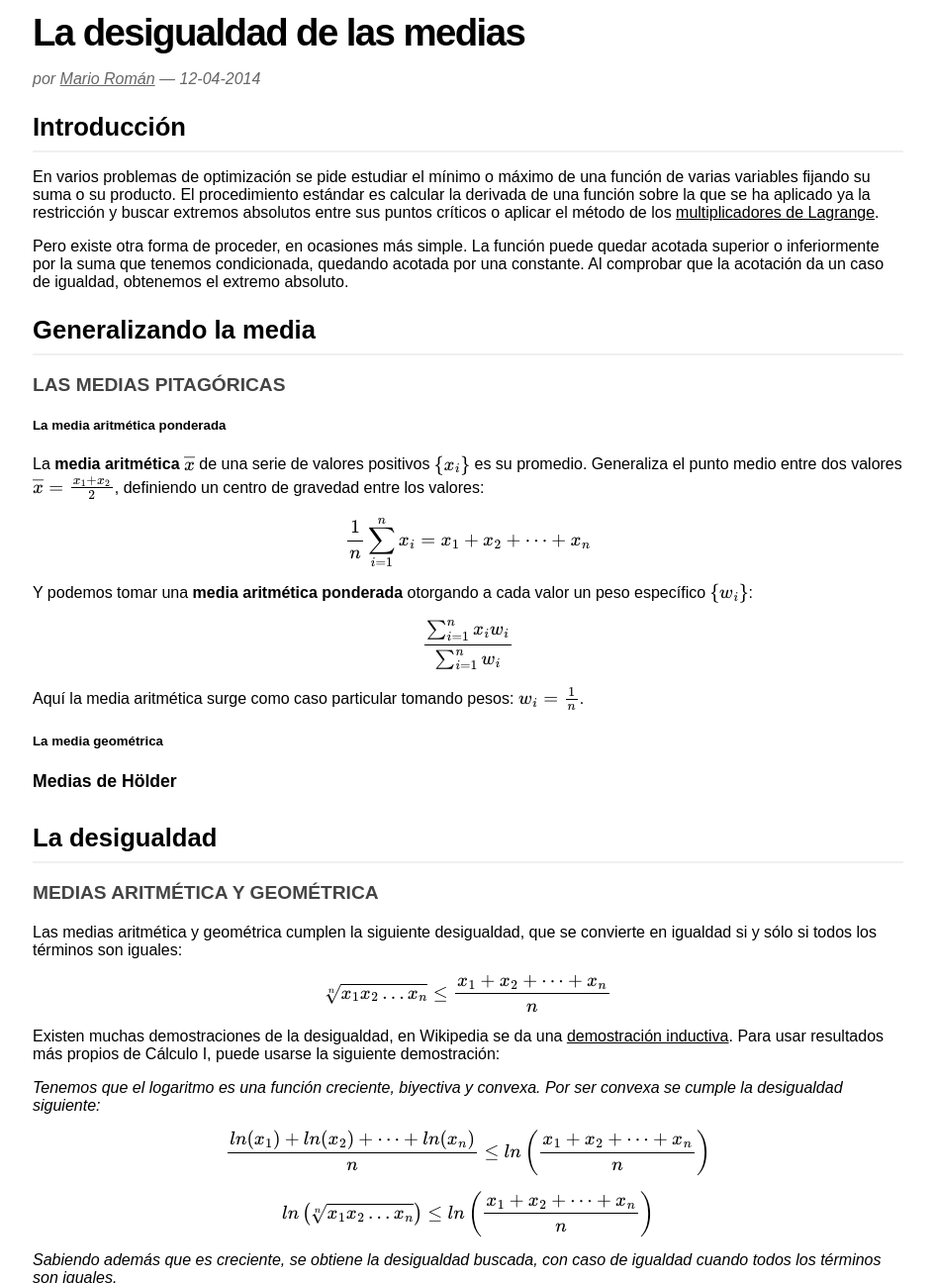
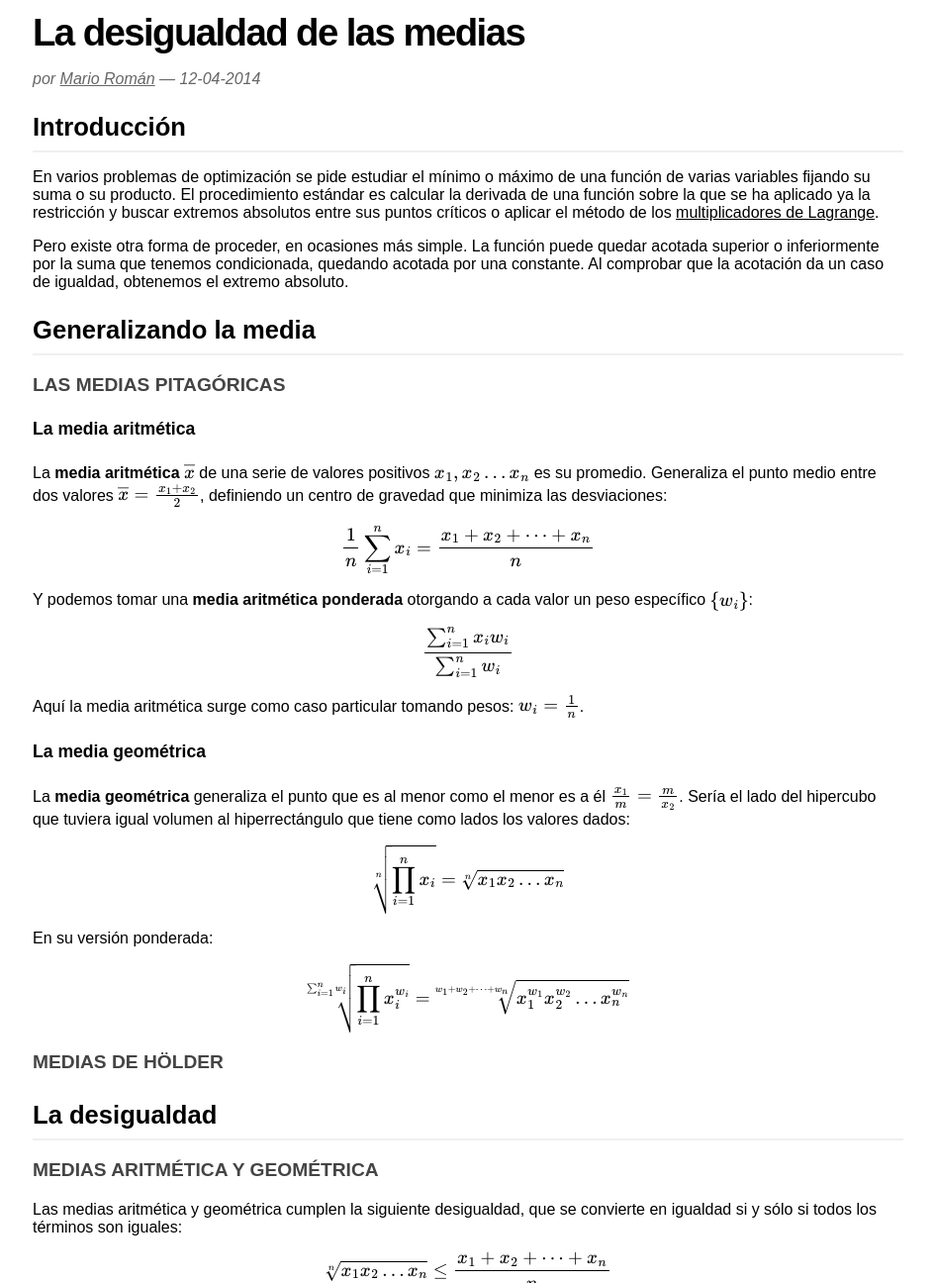
Before and after one commit to libreim/blog, a Jekyll site: the page built from _posts/2014-4-12-desigualdad-medias.md, in a window 1280 px wide and 1400 px high, cut to the strip 104-1400 px from the top of the window. Shown: the whole strip at 99% size, without its empty margins (167-1111 px from the left). Built offline with Jekyll 4.4.1, drawn with Linux system fonts in a browser that asks for light colours; formulas are drawn with MathJax 3; comment, search, counter and statistics services are not loaded.

Commit message:
[Medias] Media geométrica

```diff
--- a/_posts/2014-4-12-desigualdad-medias.md
+++ b/_posts/2014-4-12-desigualdad-medias.md
@@ -26,25 +26,36 @@ absoluto.
 
 ### Las medias pitagóricas
 
-##### La media aritmética ponderada
-La **media aritmética** `$\overline{x}$` de una serie de valores positivos `$\{x_i\}$` es su promedio.
+#### La media aritmética
+La **media aritmética** `$\overline{x}$` de una serie de valores positivos
+`$x_1, x_2 \dots x_n$` es su promedio.
 Generaliza el punto medio entre dos valores `$\overline{x} = \frac{x_1+x_2}{2}$`,
-definiendo un centro de gravedad entre los valores:
+definiendo un centro de gravedad que minimiza las desviaciones:
 
-`$$ \frac{1}{n} \sum_{i=1}^n x_i = x_1 + x_2 + \dots + x_n $$`
+`$$ \frac{1}{n} \sum_{i=1}^n x_i = \frac{x_1 + x_2 + \dots + x_n}{n}$$`
 
 Y podemos tomar una **media aritmética ponderada** otorgando a cada valor un peso
 específico `$\{w_i\}$`:
 
-`$$ \frac{\sum_{i=1}^n x_iw_i}{\sum_{i=1}^n w_i}  $$`
+`$$ \displaystyle \frac{\sum_{i=1}^n x_iw_i}{\sum_{i=1}^n w_i}  $$`
 
 Aquí la media aritmética surge como caso particular tomando pesos: `$w_i = \frac{1}{n}$`.
 
-##### La media geométrica
+#### La media geométrica
+
+La **media geométrica** generaliza el punto que es al menor como el menor es a él
+`$\frac{x_1}{m} = \frac{m}{x_2}$`. Sería el lado del hipercubo que tuviera
+igual volumen al hiperrectángulo que tiene como lados los valores dados:
+
+`$$\sqrt[n]{\prod_{i=1}^n x_i} = \sqrt[n]{x_1x_2 \dots x_n}$$`
+
+En su versión ponderada:
+
+`$$\displaystyle \sqrt[\sum_{i=1}^n w_i]{\prod_{i=1}^n x_i^{w_i}} = \sqrt[w_1+w_2+\dots+w_n]{x_1^{w_1}x_2^{w_2} \dots x_n^{w_n}}$$`
 
 
 
-#### Medias de Hölder
+### Medias de Hölder
 
 
 
```
